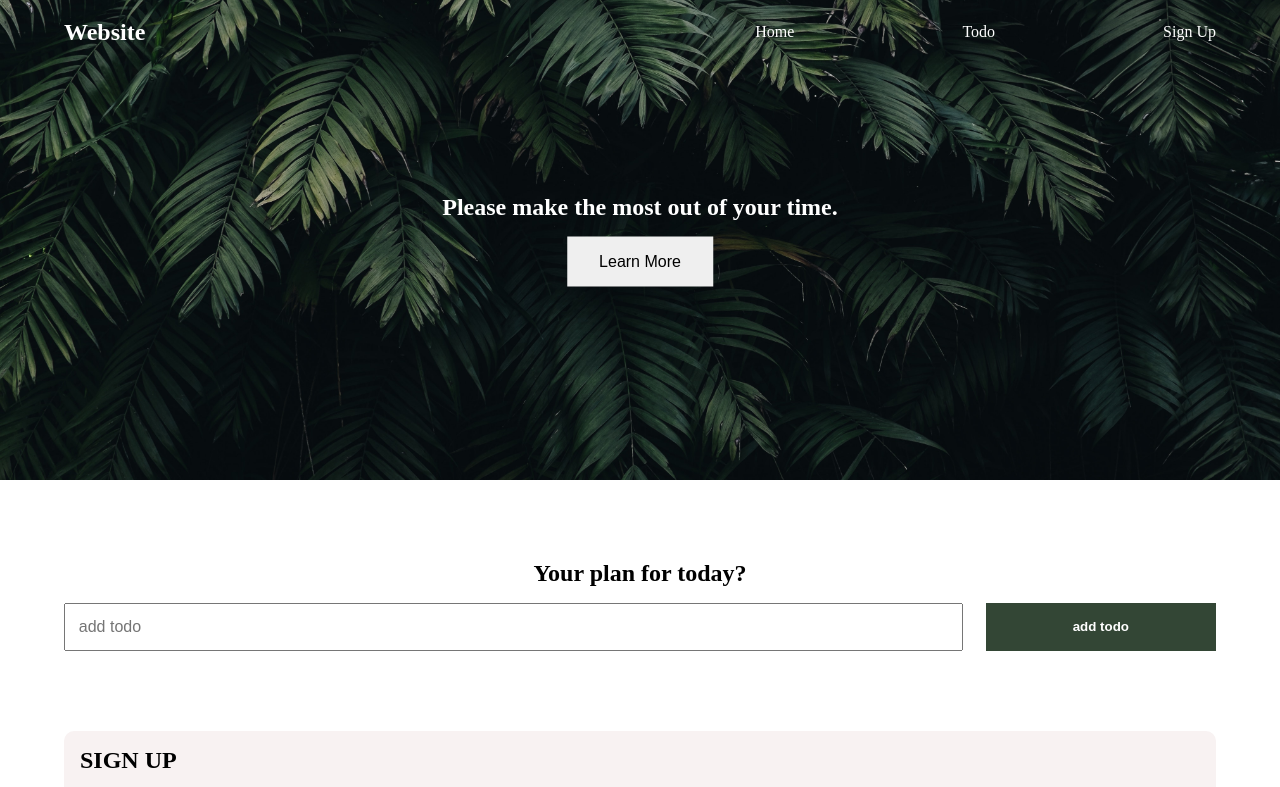
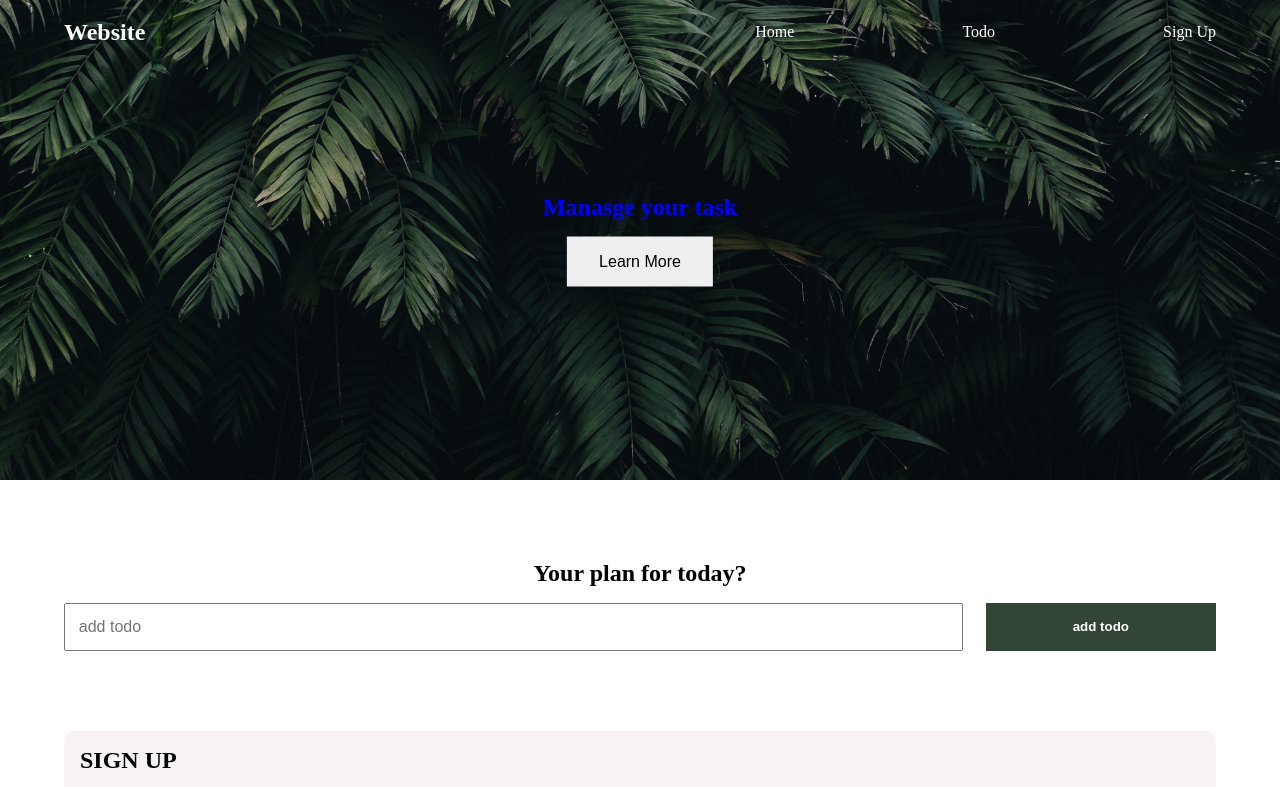
Before and after one commit to gyalche/javaScript, a plain HTML site: page dom-tutorial/index.html in a window 1280 px wide. Shown: the top 787 px of the page. Drawn offline with Linux system fonts and the light colour scheme.

Commit message:
worked on colorchange style.color

```diff
--- a/dom-tutorial/index.html
+++ b/dom-tutorial/index.html
@@ -8,7 +8,9 @@
     <!-- <script src="pt102_DOM.js" defer></script> -->
     <!-- <script src="pt103_DOM.js" defer></script> -->
     <!-- <script src="pt104_DOM.js" defer></script> -->
-    <script src="pt105_DOM.js" defer></script>
+    <!-- <script src="pt105_DOM.js" defer></script> -->
+    <script src="pt106_DOM.js" defer></script>
+
 
 
 
@@ -26,7 +28,7 @@
             </ul>
         </nav>
         <div class="headline">
-            <h2 id="main_heading">Manasge your task <span stlyle="display:none">Hello</span></h2>
+            <h2 id="main_heading">Manasge your task <span style="display:none">Hello</span></h2>
             <Button class="btn btn-headline">Learn More</Button>
         </div>
     </header>
--- /dev/null
+++ b/dom-tutorial/pt106_DOM.js
@@ -0,0 +1,3 @@
+//CHANGE THE STYLE OF ELEMENTS;
+const mainHeading=document.querySelector("div.headline h2");
+mainHeading.style.color="blue"
```
